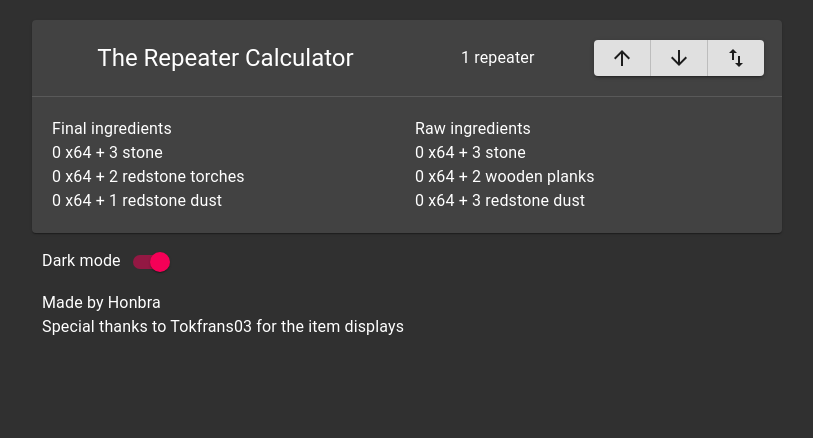
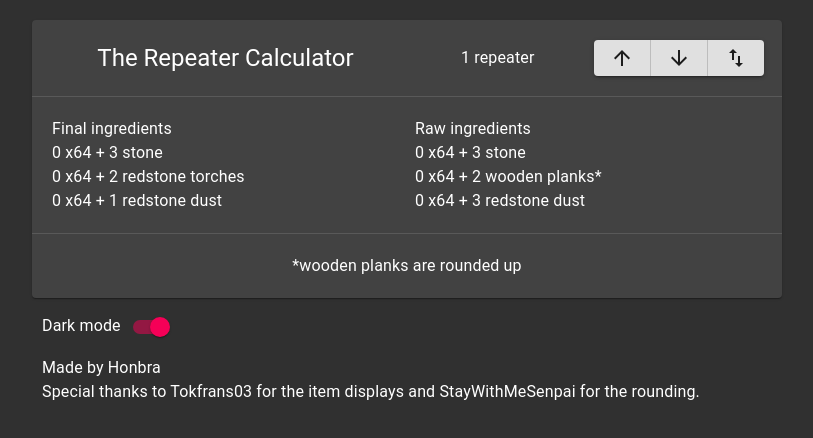
Before and after one commit to HonbraDev/repeater-counter, a React (Create React App) app: page / in a window 1280 px wide. Shown: the top 438 px of the page, without its empty margins (233-1046 px from the left). Built offline with nearby package versions, Linux system fonts and the light colour scheme.

Commit message:
Planks note and thanks

```diff
--- a/src/App.tsx
+++ b/src/App.tsx
@@ -43,6 +43,7 @@ const useStyles = makeStyles(() =>
       marginLeft: 10,
       marginTop: 10,
     },
+    planksNote: { textAlign: "center" },
   })
 );
 
@@ -112,13 +113,18 @@ function App() {
                   {prettyStacks(repeaterCount * 3)} stone
                 </Typography>
                 <Typography variant="body1">
-                  {prettyStacks(Math.ceil(repeaterCount / 2) * 2)} wooden planks
+                  {prettyStacks(Math.ceil(repeaterCount / 2) * 2)} wooden
+                  planks*
                 </Typography>
                 <Typography variant="body1">
                   {prettyStacks(repeaterCount * 3)} redstone dust
                 </Typography>
               </Grid>
             </Grid>
+            <Divider className={classes.divider} />
+            <Typography variant="body1" className={classes.planksNote}>
+              *wooden planks are rounded up
+            </Typography>
           </Card>
           <div className={classes.darkMode}>
             <Typography variant="body1">
@@ -132,7 +138,7 @@ function App() {
           </div>
           <Typography variant="body1" className={classes.madeBy}>
             Made by Honbra <br /> Special thanks to Tokfrans03 for the item
-            displays
+            displays and StayWithMeSenpai for the rounding.
           </Typography>
         </div>
       </Container>
```
Also changed, not shown: 1 other file (tests, documents, lock files or other folders).
